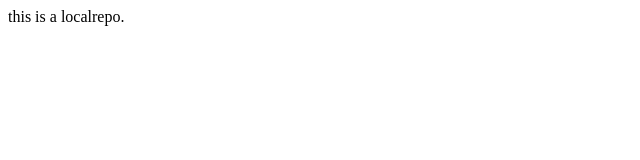
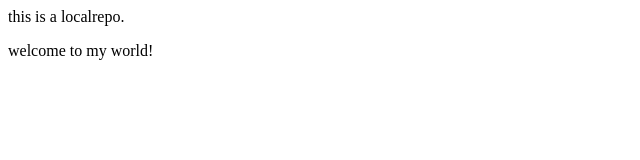
Before and after one commit to chaman2708/localrepo, a plain HTML site: page index.html in a window 1280 px wide. Shown: the whole page, without its empty margins (0-640 px from the left). Drawn offline with Linux system fonts and the light colour scheme.

Commit message:
add new paragraph

```diff
--- a/index.html
+++ b/index.html
@@ -1 +1,2 @@
 <p>this is a localrepo. </p>
+<p>welcome to my world! </p>
```
